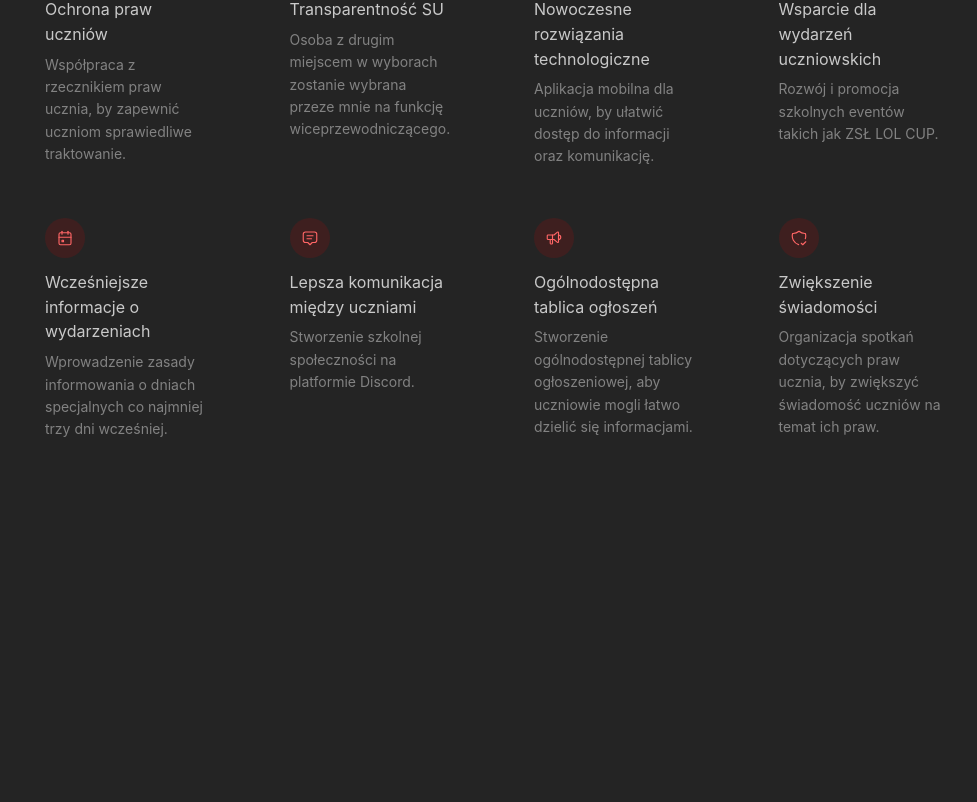
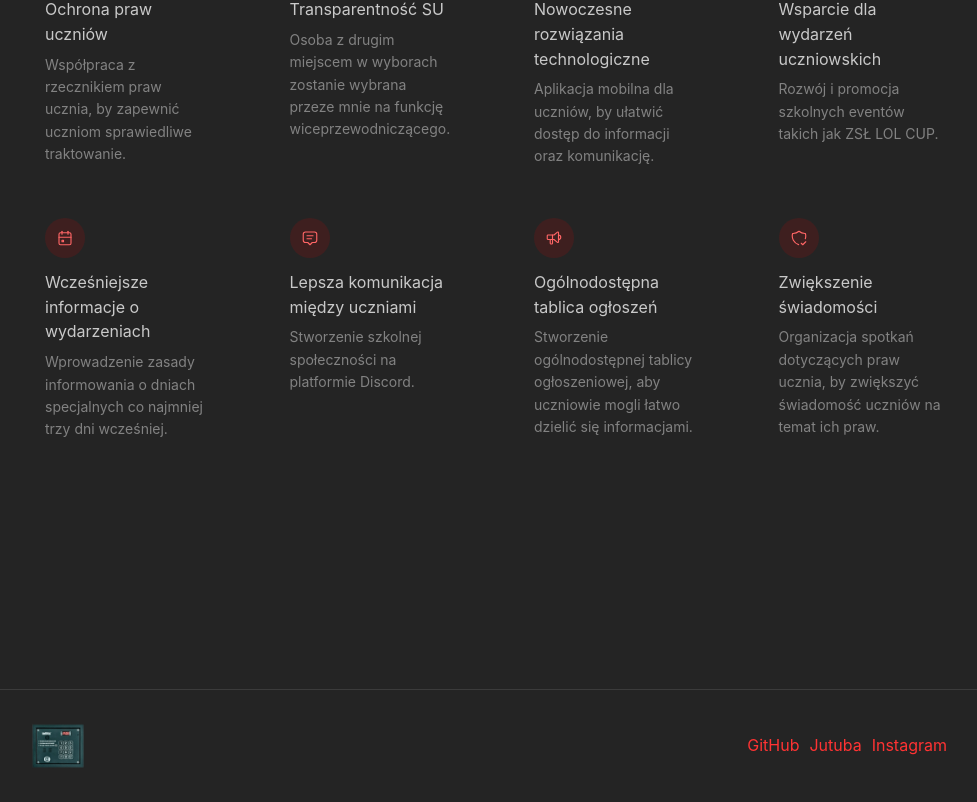
Before and after one commit to 4fra/zslgdansk, a Next.js app: page / in a window 1280 px wide. Shown: the part 1036-1838 px from the top of the page, without its empty margins (147-1124 px from the left). Before the commit the page ends 1605 px from the top, so only its background shows below. Built offline with nearby package versions, Linux system fonts and the light colour scheme.

Commit message:
:sparkles: Add footer

```diff
--- a/src/app/layout.tsx
+++ b/src/app/layout.tsx
@@ -1,9 +1,11 @@
 import {MantineProvider} from '@mantine/core';
 import type {Metadata} from 'next';
 import Header from '../components/Header/Header';
+import Footer from '../components/Footer/Footer';
 import '@mantine/core/styles.css';
 import '@mantine/core/styles/global.css';
 import theme from "@/theme";
+
 
 export const metadata: Metadata = {
     title: 'ZSL Gdańsk',
@@ -20,6 +22,7 @@ export default function RootLayout({children}: Readonly<{
         <MantineProvider defaultColorScheme="dark" theme={theme}>
             <Header/>
             {children}
+            <Footer/>
         </MantineProvider>
         </body>
         </html>
--- /dev/null
+++ b/src/components/Footer/Footer.module.css
@@ -0,0 +1,26 @@
+.footer {
+    margin-top: 120px;
+    border-top: 1px solid light-dark(var(--mantine-color-gray-2), var(--mantine-color-dark-5));
+}
+
+.inner {
+    display: flex;
+    justify-content: space-between;
+    align-items: center;
+    padding-top: var(--mantine-spacing-xl);
+    padding-bottom: var(--mantine-spacing-xl);
+
+    @media (max-width: $mantine-breakpoint-xs) {
+        flex-direction: column;
+    }
+}
+
+.links {
+    @media (max-width: $mantine-breakpoint-xs) {
+        margin-top: var(--mantine-spacing-md);
+    }
+}
+
+.linksContainer a {
+    margin-right: 10px;
+}
--- /dev/null
+++ b/src/components/Footer/Footer.tsx
@@ -0,0 +1,26 @@
+import {Anchor, Container} from '@mantine/core';
+import classes from './Footer.module.css';
+import PlutaLogo from "@/components/PlutaLogo/PlutaLogo";
+
+export default function Footer() {
+    return (
+        <div className={classes.footer}>
+            <Container className={classes.inner}>
+                <PlutaLogo h={48}/>
+
+                <div className={classes.linksContainer}>
+                    <Anchor href="https://github.com/4fra" target="_blank" rel="noopener noreferrer">
+                        GitHub
+                    </Anchor>
+                    <Anchor href="https://www.youtube.com/@RobertKibica" target="_blank" rel="noopener noreferrer">
+                        Jutuba
+                    </Anchor>
+                    <Anchor href="https://www.instagram.com/robertkibica/" target="_blank" rel="noopener noreferrer">
+                        Instagram
+                    </Anchor>
+                </div>
+
+            </Container>
+        </div>
+    );
+}
--- a/src/components/Header/Header.tsx
+++ b/src/components/Header/Header.tsx
@@ -33,7 +33,7 @@ export default function Header() {
         <header className={classes.header}>
             <Container size="md" className={classes.inner}>
                 <Flex className={classes.logoTextContainer} direction={"row"} align={"center"} gap={"md"}>
-                    <PlutaLogo/>
+                    <PlutaLogo h={48}/>
                     <Text size={"md"}>Zachowajmy Spokój i Logikę</Text>
                 </Flex>
                 <Group gap={5} visibleFrom="xs">
--- a/src/components/PlutaLogo/PlutaLogo.tsx
+++ b/src/components/PlutaLogo/PlutaLogo.tsx
@@ -1,9 +1,7 @@
 import {Image} from '@mantine/core';
 
-const PlutaLogo = () => (
-    <>
-        <Image className={"logoContainer"} src="/domofon.png" alt="ZSL Logo" w={56} h={"auto"}/>
-    </>
+const PlutaLogo = ({h = 48}: { h?: number }) => (
+    <Image className={"logoContainer"} src="/domofon.png" alt="ZSL Logo" w={"auto"} h={h}/>
 );
 
 export default PlutaLogo;
```
Also changed, not shown: 1 other file (tests, documents, lock files or other folders).
